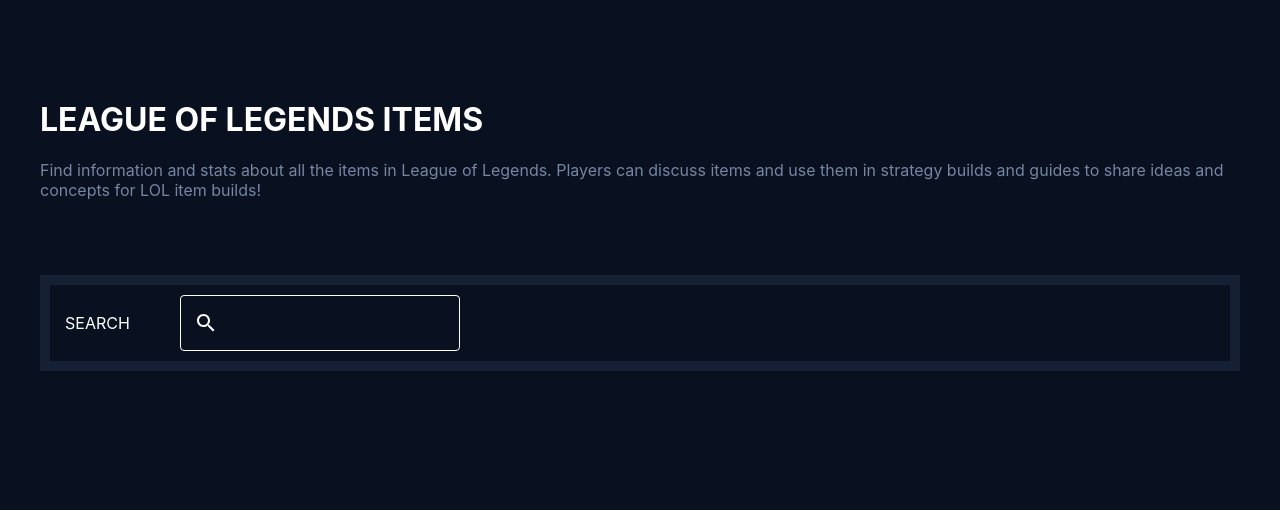
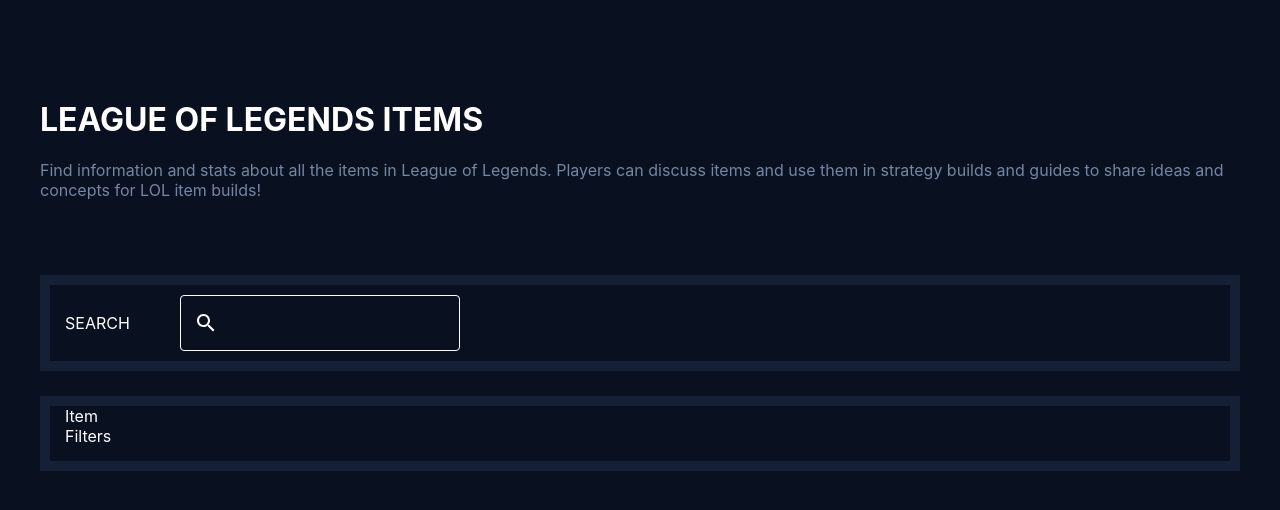
Before and after one commit to izzyyhh/league_items_solr_react_app, a React (Create React App) app in the folder app/: page / in a window 1280 px wide. Shown: the top 510 px of the page. Built offline with nearby package versions, Linux system fonts and the light colour scheme.

Commit message:
add color

```diff
--- /dev/null
+++ b/app/src/components/Filter/Filter.sc.ts
@@ -0,0 +1,23 @@
+import styled from "styled-components";
+
+export const FilterWrapper = styled.div`
+    margin-top: 25px;
+    border: 10px solid #152034;
+    display: flex;
+`;
+
+export const Label = styled.label`
+    margin-left: 15px;
+`;
+
+export const LabelField = styled.div`
+    margin-top: auto;
+    margin-bottom: 15px;
+    display: flex;
+    flex-direction: column;
+`;
+
+export const Filters = styled.div`
+    margin-left: 50px;
+    display: flex;
+`;
--- /dev/null
+++ b/app/src/components/Filter/Filter.tsx
@@ -0,0 +1,29 @@
+import React, { FunctionComponent } from "react";
+import { Filters, FilterWrapper, Label, LabelField } from "./Filter.sc";
+import FilterItem from "./FilterItem/FilterItem";
+
+const data = [
+    {
+        title: "Test",
+        taps: { item: "item1"},
+        color: "#fffff",
+    }
+]
+const Filter: FunctionComponent = () => {
+    data.map((item) => console.log(item));
+    return (
+        <FilterWrapper>
+            <LabelField>
+                <Label>Item</Label>
+                <Label>Filters</Label>
+            </LabelField>
+            <Filters>
+                {data.map((item) => {
+                    <FilterItem title={item.title} taps={item.taps} color={item.color} />
+                })}
+            </Filters>
+        </FilterWrapper>
+    );
+};
+
+export default Filter;
--- /dev/null
+++ b/app/src/components/Filter/FilterItem/FilterItem.sc.ts
@@ -0,0 +1,3 @@
+import styled from "styled-components";
+
+export const FilterItemWrapper = styled.div``;
--- /dev/null
+++ b/app/src/components/Filter/FilterItem/FilterItem.tsx
@@ -0,0 +1,22 @@
+import React, { FunctionComponent } from "react";
+import { FilterItemWrapper } from "./FilterItem.sc";
+
+interface Item {
+    title: string;
+    taps: { item: string };
+    color: string;
+}
+
+const FilterItem: FunctionComponent<Item> = ({ title, taps, color }) => {
+    console.log("Hello World");
+    return (
+        <FilterItemWrapper>
+            <p>Item</p>
+            {title}
+            {taps}
+            {color}
+        </FilterItemWrapper>
+    );
+};
+
+export default FilterItem;
--- a/app/src/components/Search/Search.sc.ts
+++ b/app/src/components/Search/Search.sc.ts
@@ -18,6 +18,9 @@
     && {
         margin-top: auto;
         margin-bottom: auto;
+        input {
+            color: white;
+        }
         svg {
             fill: white;
         }
--- a/app/src/page/Home/Home.tsx
+++ b/app/src/page/Home/Home.tsx
@@ -1,5 +1,6 @@
 import React, { FunctionComponent } from "react";
 import BasicLayout from "../../components/BasicLayout/BasicLayout";
+import Filter from "../../components/Filter/Filter";
 import Headline from "../../components/Headline/Headline";
 import Search from "../../components/Search/Search";
 
@@ -8,6 +9,7 @@
         <BasicLayout>
             <Headline />
             <Search />
+            <Filter />
         </BasicLayout>
     );
 }
```
